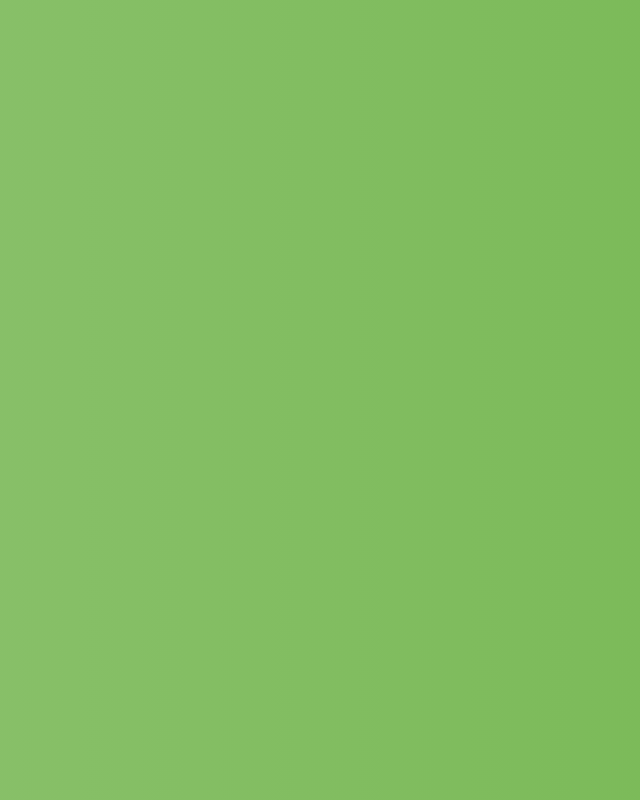
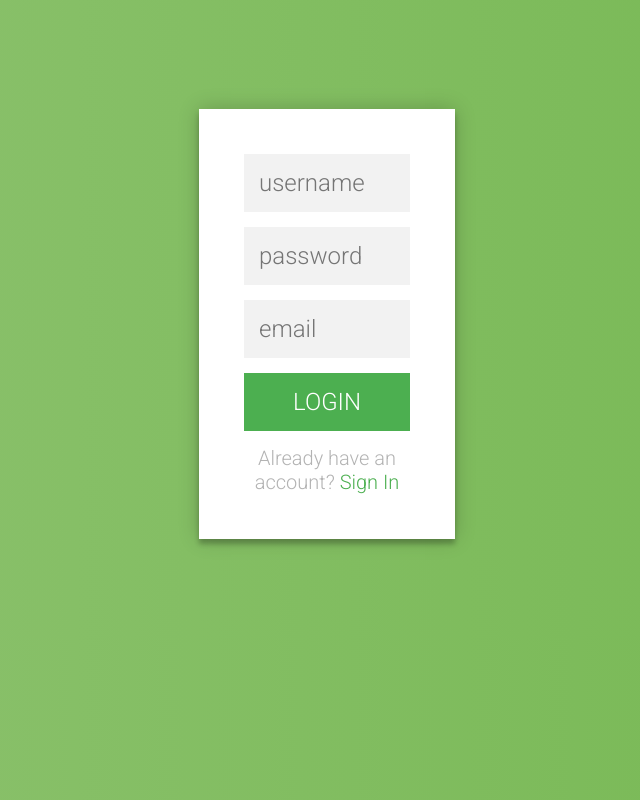
Before and after one commit to hamidr-source/ReactJS-Login-Page, a React (Create React App) app: page /sign-up in a window 1280 px wide. Before the commit this address had no page. Shown: the whole page, without its empty margins (313-953 px from the left). Built offline with nearby package versions, Linux system fonts and the light colour scheme.

Commit message:
Update router

```diff
--- a/src/pages/register/sign-in/SignIn.jsx
+++ b/src/pages/register/sign-in/SignIn.jsx
@@ -1,14 +1,13 @@
 import React from "react";
 import { db } from "../../../db/db";
 import { useLiveQuery } from "dexie-react-hooks";
-import { useNavigate } from "react-router-dom";
+import { useNavigate, Link } from "react-router-dom";
 import { useInput } from "../../../hooks/useInput";
 
 const SignIn = () => {
   const [username, resetUsername] = useInput("");
   const users = useLiveQuery(() => db.user.toArray());
   const navigate = useNavigate();
-  console.log(navigate);
 
   function handleSignIn(e) {
     e.preventDefault();
@@ -46,7 +45,10 @@ const SignIn = () => {
           />
           <input type="email" className="email-input" placeholder="email" />
           <button onClick={(e) => handleSignIn(e)}>login</button>
-          <p className="message">Already have an account?</p>
+          <p className="message">
+            Not registered?
+            <Link to="/sign-up">Create account</Link>
+          </p>
         </form>
       </div>
     </div>
--- a/src/pages/register/sign-up/SignUp.jsx
+++ b/src/pages/register/sign-up/SignUp.jsx
@@ -60,7 +60,7 @@ const SignUp = () => {
           />
           <button>login</button>
           <p className="message">
-            Not registered? <Link to="/sign-in">Create an account</Link>
+            Already have an account? <Link to="/sign-in">Sign In</Link>
           </p>
         </form>
       </div>
--- a/src/router/router.jsx
+++ b/src/router/router.jsx
@@ -8,7 +8,7 @@ const LoginRouter = () => {
     <Router>
       <Routes>
         <Route path="/sign-in" element={<SignIn />} />
-        <Route path="/" element={<SignUp />} />
+        <Route path="/sign-up" element={<SignUp />} />
       </Routes>
     </Router>
   );
```
